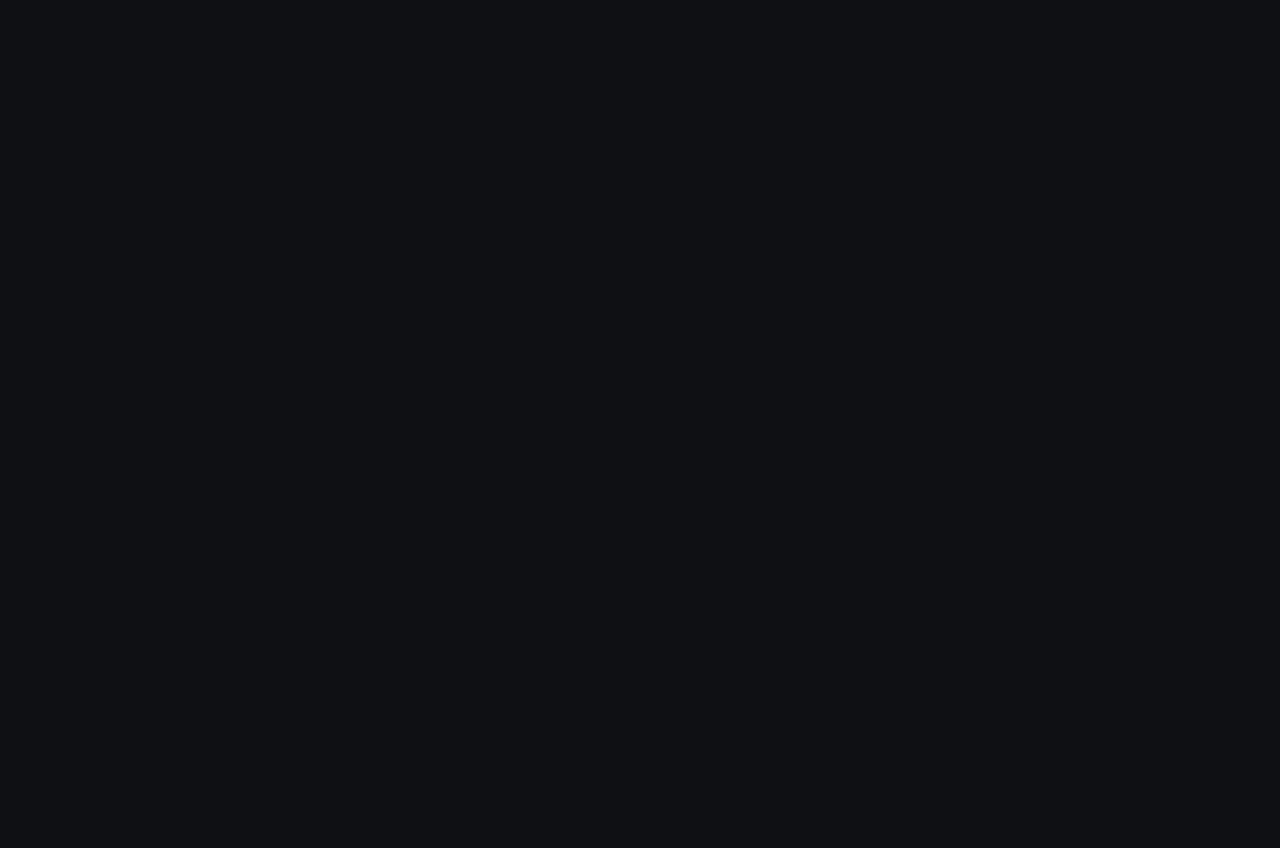
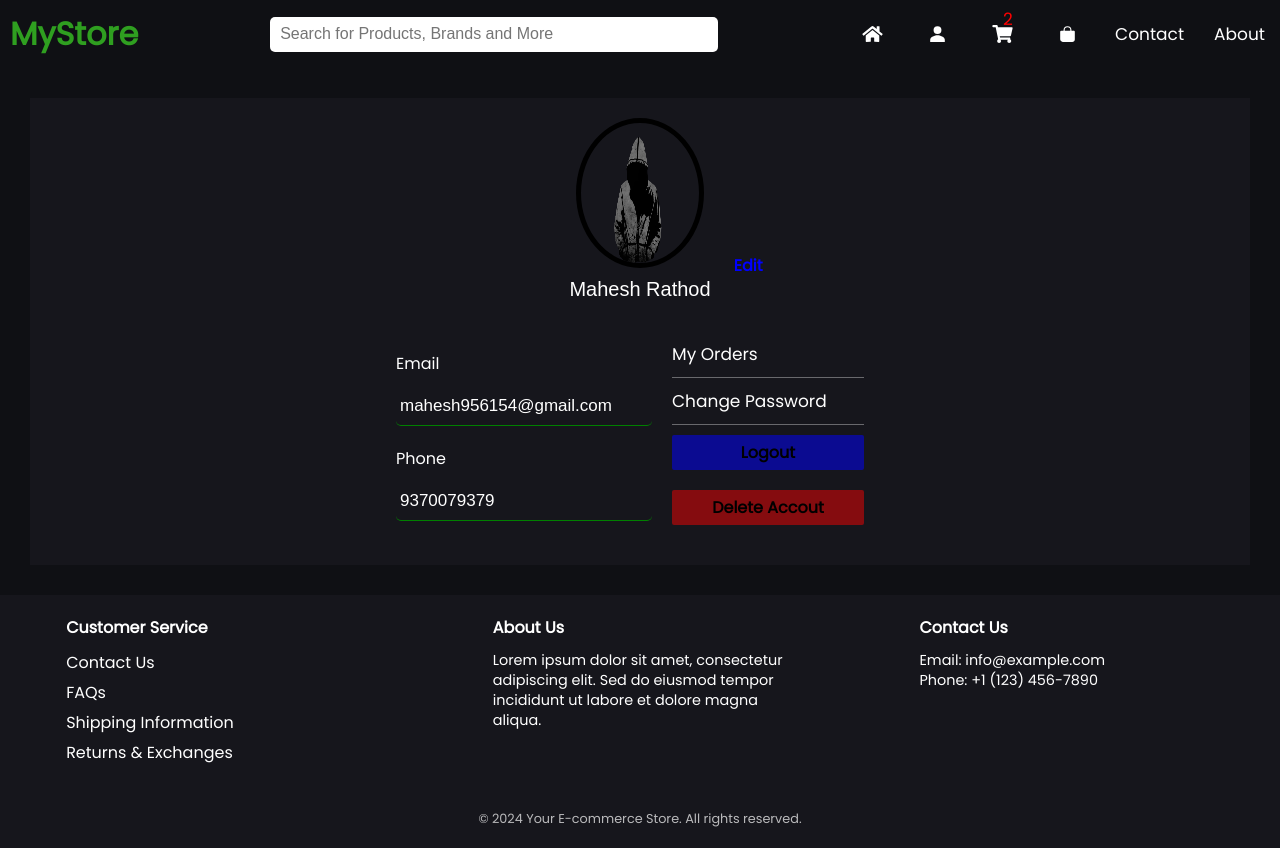
Before and after one commit to mahesh95-git/ecommerceFrontend, a React (Vite) app: page /profile in a window 1280 px wide. Before the commit this address had no page. Before the commit the page ends 800 px from the top, so only its background shows below. Built offline with nearby package versions, Linux system fonts and the light colour scheme.

Commit message:
adding profile page

```diff
--- a/src/App.jsx
+++ b/src/App.jsx
@@ -12,8 +12,10 @@ import "./styles/Footer.css";
 import "./styles/cart.css";
 import "./styles/categoryProducts.css"
 import "./styles/signIn.css"
+import "./styles/Me.css"
 import ProductReviews from "./pages/ProductReviews";
 import ProductDetails from "./pages/ProductDetails";
+import Profile from "./pages/Profile";
 import Carts from "./pages/carts";
 import CetegoryPage from "./pages/Cetegory.page";
 import { SignUp, SingIn} from "./commponets";
@@ -32,6 +34,7 @@ function App() {
           <Route path="category/:name" element={<CetegoryPage/>}/>
           <Route path="signin" element={<SingIn/>}/>
           <Route path="signup" element={<SignUp/>}/>
+          <Route path="profile" element={<Profile/>}/>
         </Routes>
       </BrowserRouter>
     </>
--- a/src/commponets/InputField.jsx
+++ b/src/commponets/InputField.jsx
@@ -1,6 +1,6 @@
 import React from "react";
 
-function InputField({ type, value, setValue, lable ,placeholder}) {
+function InputField({ type, value, setValue, lable ,placeholder,redOnly,classes}) {
   return (
     <div className="input-container">
       <label htmlFor={lable}>{lable}</label>
@@ -11,7 +11,8 @@ function InputField({ type, value, setValue, lable ,placeholder}) {
         value={value}
         placeholder={placeholder}
         onChange={(e) => setValue(e.target.value)}
-        required
+        readOnly={redOnly?redOnly:false}
+        className={classes ? classes : ""}
       />
 
     </div>
--- /dev/null
+++ b/src/commponets/Me.jsx
@@ -0,0 +1,79 @@
+import { useState } from "react";
+import InputField from "./InputField";
+import { Link } from "react-router-dom";
+
+function Me() {
+  const [edit, setEdit] = useState(false);
+  const [name, setName] = useState("Mahesh Rathod");
+  const [email, setEmail] = useState("mahesh956154@gmail.com");
+  const [phone, setPhone] = useState(9370079379);
+
+  const handleEdit = () => {
+    setEdit(!edit);
+  };
+  const handleChanges = (e) => {
+    setName(e.target.value);
+    console.log(e.target.value, e.target.name);
+  };
+  return (
+    <div className="container-16">
+      <div className="container-16-1">
+        <img src="user.png" alt="" />
+        <div>
+          <input
+            type="text"
+            value={name}
+            readOnly={!edit ? true : false}
+            name="name"
+            onChange={handleChanges}
+            className={edit ? "toggle-class" : ""}
+          />
+          {!edit ? (
+            <span className="edit" onClick={handleEdit}>
+              Edit
+            </span>
+          ) : (
+            <span className="edit" onClick={handleEdit}>
+              Cancel
+            </span>
+          )}
+          {edit ? <span className="submit">Submit</span> : <div></div>}
+        </div>
+      </div>
+      <div className="container-16-2">
+        <div>
+          <div className="Info-section">
+            <InputField
+              lable={"Email"}
+              value={email}
+              setValue={setEmail}
+              redOnly={edit ? false : true}
+              classes={edit ? "field" : "field1"}
+            />
+          </div>
+          <div className="Info-section">
+            <InputField
+              lable={"Phone"}
+              value={phone}
+              setValue={setPhone}
+              redOnly={edit ? false : true}
+              classes={edit ? "field" : "field1"}
+            />
+          </div>
+        </div>
+        <div className="tab">
+          <Link to={"orders"}>
+            <span>My Orders</span>
+          </Link>
+          <Link to={"orders"}>
+            <span>Change Password</span>
+          </Link>
+          <span>Logout</span>
+          <span>Delete Accout</span>
+        </div>
+      </div>
+    </div>
+  );
+}
+
+export default Me;
--- a/src/commponets/index.js
+++ b/src/commponets/index.js
@@ -9,6 +9,7 @@ import Footer from "./Footer";
 import Cart from "./Cart";
 import SingIn from "./signIn";
 import SignUp from "./signUp";
+import Me from "./Me";
 export {
   Header,
   ProductAdd,
@@ -20,5 +21,6 @@ export {
   Footer,
   Cart,
   SingIn,
-  SignUp
+  SignUp,
+  Me
 };
--- /dev/null
+++ b/src/pages/Profile.jsx
@@ -0,0 +1,15 @@
+import React from 'react'
+import { Footer, Header, Me } from '../commponets'
+
+
+function Profile() {
+  return (
+    <div>
+      <Header/>
+      <Me/>
+      <Footer/>
+    </div>
+  )
+}
+
+export default Profile
--- /dev/null
+++ b/src/styles/Me.css
@@ -0,0 +1,157 @@
+.container-16 {
+  margin: 30px;
+  color: white;
+  font-family: mahesh;
+  background-color: #16161c;
+  padding: 10px;
+}
+.Info-section .field {
+  border: solid 1px green;
+}
+.Info-section .field1 {
+  font-size: 17px;
+  padding: 4px;
+}
+.container-16-1 {
+  display: flex;
+  justify-content: center;
+  gap: 10px;
+  align-items: center;
+  position: relative;
+  padding: 10px;
+  flex-direction: column;
+}
+.container-16-1 img {
+  width: 10vw;
+  height: 150px;
+
+  border: solid black 5px;
+  border-radius: 50%;
+}
+.container-16-1 input {
+  background-color: transparent;
+  border: none;
+  outline: none;
+  font-size: 20px;
+  color: white;
+  text-align: center;
+}
+.toggle-class {
+  border-bottom: solid green 1px !important;
+  padding: 5px 0px;
+  margin-right: 10px;
+}
+.container-16-1 div {
+  position: relative;
+  display: flex;
+  align-items: center;
+}
+.container-16-1 .edit {
+  position: absolute;
+  right: 10px;
+  top: -25px;
+  color: blue;
+  font-weight: 600;
+  font-family: mahesh;
+  cursor: pointer;
+}
+.container-16-1 .submit {
+  position: absolute;
+  right: -70px;
+  background-color: green;
+  padding: 5px 10px;
+  font-weight: 600;
+  color: #000;
+  font-size: 15px;
+  font-family: mahesh;
+  border-radius: 3px;
+  cursor: pointer;
+}
+.container-16-2 {
+  display: flex;
+  justify-content: center;
+
+  margin: 20px 0px;
+}
+.container-16-2 .tab {
+  display: flex;
+  flex-direction: column;
+  justify-content: flex-end;
+}
+.container-16-2 .tab a {
+  margin: 0px 20px;
+  font-size: 17px;
+  padding: 10px 0px;
+  border-bottom: solid rgba(255, 255, 255, 0.356) 1px;
+}
+.container-16-2 div span:nth-child(3) {
+  background-color: rgba(0, 0, 255, 0.516);
+  padding: 5px 30px;
+  color: #000;
+  font-weight: 600;
+  width: 15vw;
+  margin: 10px 20px;
+  text-align: center;
+  border-radius: 2px;
+}
+.container-16-2 div span:nth-child(4) {
+  background-color: rgba(255, 0, 0, 0.473);
+  width: 15vw;
+  padding: 5px 30px;
+  margin: 10px 20px;
+  color: #000;
+  font-weight: 600;
+  border-radius: 2px;
+  text-align: center;
+}
+@media (max-width: 728px) {
+    /* .container-16-1{
+        background-color: red;
+
+    } */
+    .Info-section .field1 {
+border-radius: 0px;
+       width: 100%;
+       border-bottom: solid rgba(255, 255, 255, 0.356) 1px;
+      }
+    .container-16-1 .edit {
+
+        right: 20px;
+        top: -20px;
+
+      }
+      .container-16-1 .submit {
+
+        right: 100px;
+      bottom: -40px;
+        padding: 5px 10px;
+
+      }
+    .container-16-1 img {
+        width: 35vw;
+
+      }
+
+  .container-16 {
+    margin: 10px;
+  }
+  .container-16-2 {
+    flex-direction: column;
+    gap: 20px;
+  }
+  .container-16-2 .tab {
+    display: flex;
+    flex-direction: column;
+    justify-content: center;
+  }
+  .container-16-2 .tab a {
+    margin: 10px 0px;
+    font-size: 14px;
+  }
+
+  .container-16-2 div span:nth-child(3),
+  .container-16-2 div span:nth-child(4) {
+    width: 40vw;
+    margin: 10px 0px;
+  }
+}
```
Also changed, not shown: public/user.png (added).
